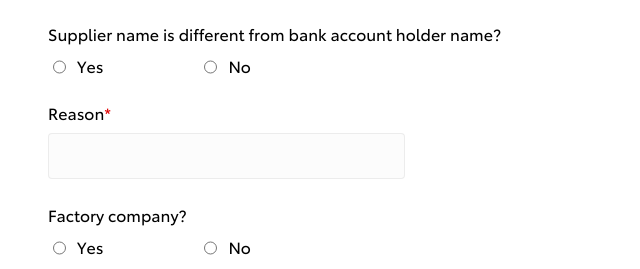
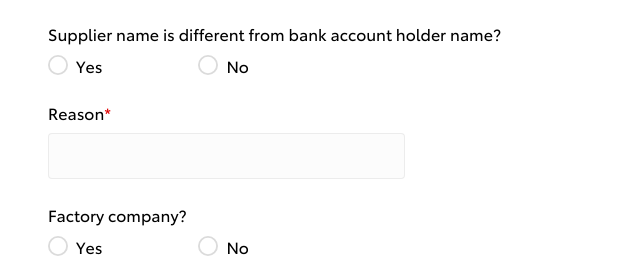
Before and after one commit to xisterDevelopers/toyota-webform-BAF, a React (Create React App) app: page /upsert-BAF/1 in a window 1280 px wide. Shown: the part 683-952 px from the top of the page, without its empty margins (0-640 px from the left). Built offline with nearby package versions, Linux system fonts and the light colour scheme.

Commit message:
debug radio button

```diff
--- a/src/components/UpsertBAF/SupplierBankDetailsUpsert/SupplierBankDetailsUpsert.tsx
+++ b/src/components/UpsertBAF/SupplierBankDetailsUpsert/SupplierBankDetailsUpsert.tsx
@@ -61,13 +61,15 @@ const SupplierBankDetailsUpsert: FC<SupplierBankDetailsUpsertProps> = ({outputDe
                         <label htmlFor="accountHolderName" className="font-input-label">Supplier name is different from bank account holder name?</label>
                         <div className="d-flex gap-6">
                             <div className="d-flex gap-2">
-                                <input type="radio" id="yesAccount" name="accountHolderName"
+                                <input type="radio" id="yesAccount" name="accountHolderName" hidden={true}
                                        onChange={() => setIsAccountDiffHolderName( outputDetails.nameIsDifferentFromBankAccountName = true)}/>
+                                <label htmlFor="yesAccount" className="custom-radio"></label>
                                 <label htmlFor="yesAccount">Yes</label>
                             </div>
                             <div className="d-flex gap-2">
-                                <input type="radio" id="noAccount" name="accountHolderName"
+                                <input type="radio" id="noAccount" name="accountHolderName" hidden={true}
                                        onChange={() => setIsAccountDiffHolderName(outputDetails.nameIsDifferentFromBankAccountName = false)}/>
+                                <label htmlFor="noAccount" className="custom-radio"></label>
                                 <label htmlFor="noAccount">No</label>
                             </div>
                         </div>
@@ -85,13 +87,15 @@ const SupplierBankDetailsUpsert: FC<SupplierBankDetailsUpsertProps> = ({outputDe
                         <label htmlFor="factoryCompany" className="font-input-label">Factory company?</label>
                         <div className="d-flex gap-6">
                             <div className="d-flex gap-2">
-                                <input type="radio" id="yesFactory" name="factoryCompany"
+                                <input type="radio" id="yesFactory" name="factoryCompany" hidden={true}
                                        onChange={() => setIsFactoryCompany(outputDetails.factoryCompany = true)}/>
+                                <label htmlFor="yesFactory" className="custom-radio"></label>
                                 <label htmlFor="yesFactory">Yes</label>
                             </div>
                             <div className="d-flex gap-2">
-                                <input type="radio" id="noFactory" name="factoryCompany"
+                                <input type="radio" id="noFactory" name="factoryCompany" hidden={true}
                                        onChange={() => setIsFactoryCompany(outputDetails.factoryCompany = false)}/>
+                                <label htmlFor="noFactory" className="custom-radio"></label>
                                 <label htmlFor="noFactory">No</label>
                             </div>
                         </div>
```
